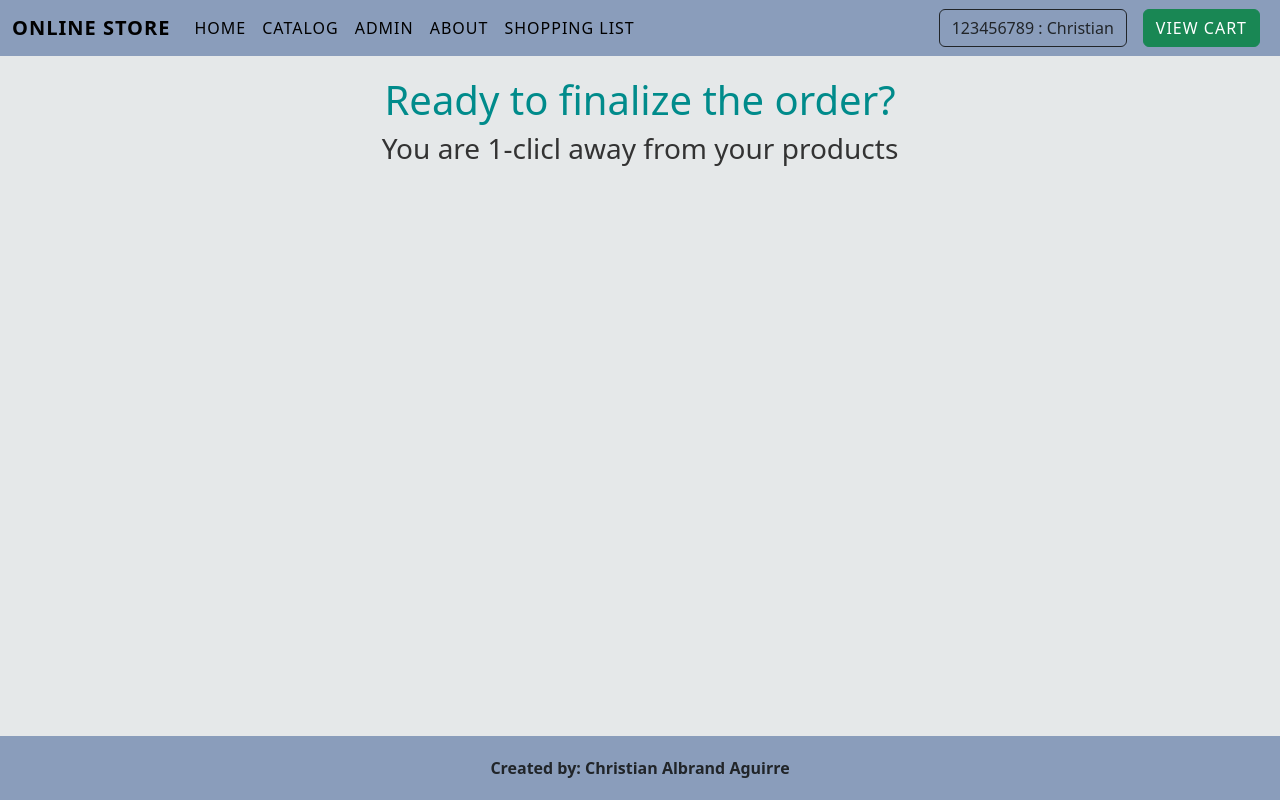
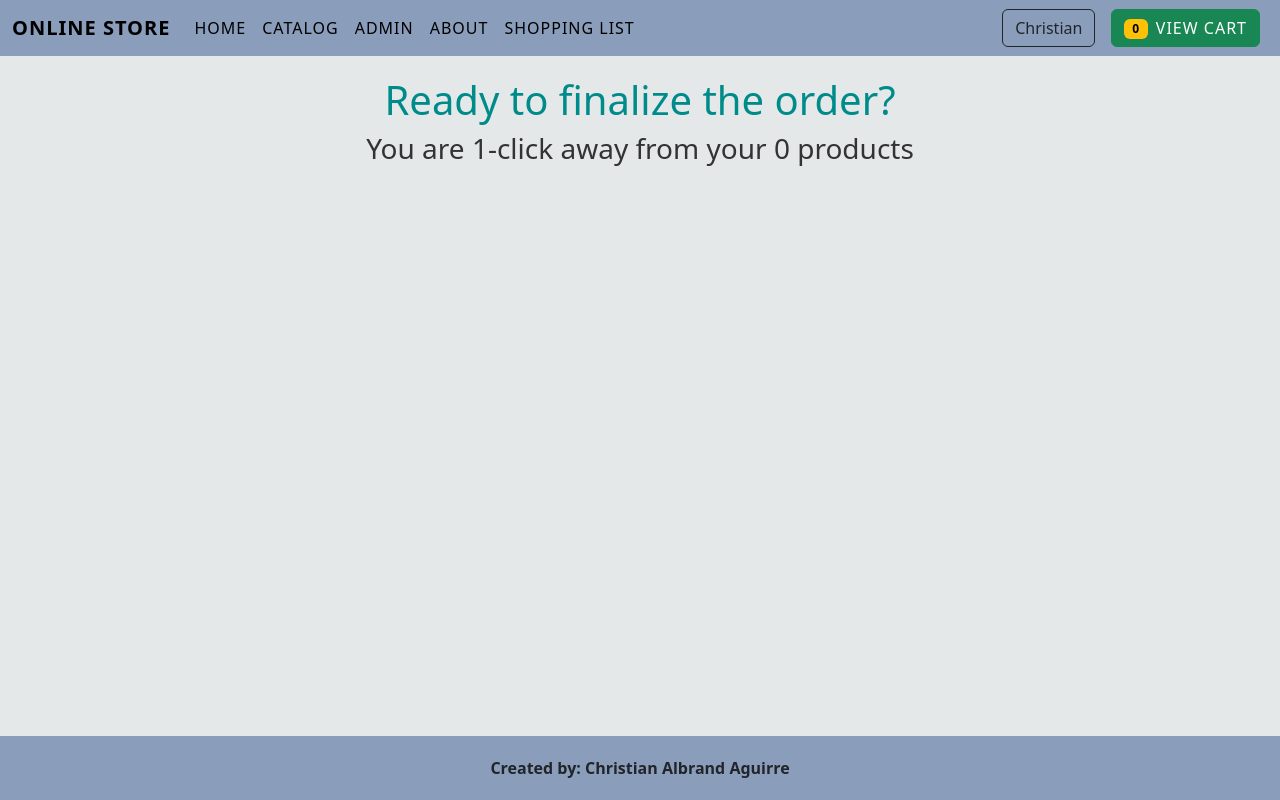
Before and after one commit to christianAlbrand/fsdi-108, a React (Create React App) app: page /cart in a window 1280 px wide. Built offline with nearby package versions, Linux system fonts and the light colour scheme.

Commit message:
final report 108

```diff
--- a/src/components/Product.jsx
+++ b/src/components/Product.jsx
@@ -1,11 +1,26 @@
 import "./styles/product.css";
 import QuantityPicker from "../components/quantityPicker"
-import { useContext } from "react";
+import { useContext, useState } from "react";
 import GlobalContext from "../context/globalContext";
 
 function Product(props){
+    const [quantity, setQuantity] = useState(1);
+    const globalAdd = useContext(GlobalContext).addToCart;
 
-    const context = useContext(GlobalContext)
+    function handleQuantity(qty){
+        console.log("Quantity changed", qty);
+        setQuantity(qty);
+    }
+
+    function add(){
+        let prod4Cart = {...props.data, quantity:quantity};
+        globalAdd(prod4Cart);
+    }
+
+    function getProdTotal(){
+        let total = props.data.price * quantity;
+        return total.toFixed(2);
+    }
 
     return(
         <div className="product">
@@ -14,13 +29,13 @@ function Product(props){
             <h3>{props.data.title}</h3>
 
                 <div className="prices">
-                    <label className="total">${props.data.price}</label>
-                    <label className="unit">${props.data.price}</label>
+                    <label className="total">${getProdTotal()}</label>
+                    <label className="unit">${props.data.price.toFixed(2)}</label>
                 </div>
 
                 <div className="parent">
-                    <QuantityPicker></QuantityPicker>
-                    <button className="btn btn-sm btn-success" onClick={context.addToCart}>Add</button>
+                    <QuantityPicker onChange={handleQuantity}></QuantityPicker>
+                    <button className="btn btn-sm btn-success" onClick={add}>Add</button>
                 </div>
 
         </div>
--- a/src/components/navbar.jsx
+++ b/src/components/navbar.jsx
@@ -3,10 +3,23 @@ import "./styles/navbar.css"
 
 import { Link } from "react-router-dom";
 import GlobalContext from "../context/globalContext";
+import { Toast } from "bootstrap";
 
 function Navbar(){
 
     const user = useContext(GlobalContext).user;
+    const cart = useContext(GlobalContext).cart;
+
+    function getProdCount(){
+        let total = 0;
+        for (let i = 0; i < cart.length; i++) {
+            let prod = cart[i];
+            total += prod.quantity;
+        }
+
+        return total;
+    }
+
     return (
         <nav class="navbar navbar-expand-lg">
             <div class="container-fluid">
@@ -34,9 +47,11 @@ function Navbar(){
                     </ul>
                     <div class="d-flex">
                         <div class="btn btn-outline-dark me-3">
-                            {user.id} : {user.name}
+                            {user.name}
                         </div>
-                        <Link class="btn btn-success me-2" to="/cart">View cart</Link>
+                        <Link class="btn btn-success me-2" to="/cart" >
+                        <span class="badge text-bg-warning me-2">{getProdCount()} </span>
+                        View cart</Link>
                     </div>
                 </div>
             </div>
--- a/src/components/quantityPicker.jsx
+++ b/src/components/quantityPicker.jsx
@@ -1,13 +1,14 @@
-import { useState } from "react";
+import { useContext,useState } from "react";
 import "./styles/quantityPicker.css"
 
-function QuantityPicker(){
+function QuantityPicker(props){
 
     const [quantity, setQuantity] = useState(1)
 
     function increase(){
         const val = quantity + 1;
         setQuantity(val);
+        props.onChange(val);
     }
 
     function decrease(){
@@ -15,6 +16,7 @@ function QuantityPicker(){
 
         const val = quantity - 1;
         setQuantity(val);
+        props.onChange(val);
     }
     return(
         <div className="qt-picker">
--- a/src/context/globalProvider.jsx
+++ b/src/context/globalProvider.jsx
@@ -5,8 +5,10 @@ function GlobalProvider(props){
     const [cart, setCart] = useState([])
     const [user, setUser] = useState({name: "Christian", id: 123456789})
 
-    function addToCart(){
-        console.log("Adding to cart...")
+    function addToCart(prod){
+        let copy = [...cart]
+        copy.push(prod);
+        setCart(copy);
     }
 
     function removeFromCart(){
--- a/src/pages/cart.jsx
+++ b/src/pages/cart.jsx
@@ -1,10 +1,43 @@
 import "./styles/cart.css"
+import { useContext } from "react";
+import GlobalContext from "../context/globalContext";
 
 function Cart(){
+    const cart = useContext(GlobalContext).cart;
+
+    function getProdCount(){
+        let total = 0;
+        for (let i = 0; i < cart.length; i++) {
+            let prod = cart[i];
+            total += prod.quantity;
+        }
+
+        return total;
+    }
+
+    function getProdTotal(prod){
+        const total = prod.price * prod.quantity;
+        return total.toFixed(2);
+    }
     return(
         <div className="cart page">
             <h1>Ready to finalize the order?</h1>
-            <h3>You are 1-clicl away from your products</h3>
+            <h3>You are 1-click away from your {getProdCount( )} products</h3>
+
+            <div className="list">
+                {cart.map( prod =>
+                    <div className="prod-cart">
+                        <img src={prod.image} alt={prod.image} />
+                        <h5>{prod.title}</h5>
+
+                        <label><span>Price</span>${prod.price.toFixed(2)}</label>
+                        <label><span>Quantity</span>{prod.quantity}</label>
+                        <label><span>Total</span>${getProdTotal(prod)}</label>
+
+                        <button className="btn btn-success">Delete</button>
+                    </div>
+                )}
+            </div>
         </div>
     );
 }
--- a/src/pages/styles/about.css
+++ b/src/pages/styles/about.css
@@ -1,5 +1,4 @@
 .about{
-    border: 1px solid black;
     min-height: 180px;
 }
 
--- a/src/pages/styles/cart.css
+++ b/src/pages/styles/cart.css
@@ -7,8 +7,43 @@
     color: darkcyan;
 }
 
+.cart .prod-cart img{
+    height: 100px;
+    width: 100px;
+}
+
+.cart .prod-cart{
+    align-items: center;
+    display: flex;
+    justify-content: center;
+    background-color: white;
+    border: 1px solid gray;
+    padding: 6px;
+    margin: 10px 20px;
+    border-radius: 5px;
+}
+
+.cart .prod-cart .btn{
+    margin-right: 10px;
+    width: 100px;
+}
+
 .cart h3{
     text-align: center;
     font-weight: 300;
     color: #333;
 }
+
+.cart .prod-cart h5{
+    flex: 5;
+}
+
+.cart .prod-cart label {
+    flex: 1;
+    margin-bottom: 20px;
+}
+
+.cart .prod-cart label span{
+    display: block;
+    color: #5f5f5f;
+}
```
Also changed, not shown: 1 other file (tests, documents, lock files or other folders).
